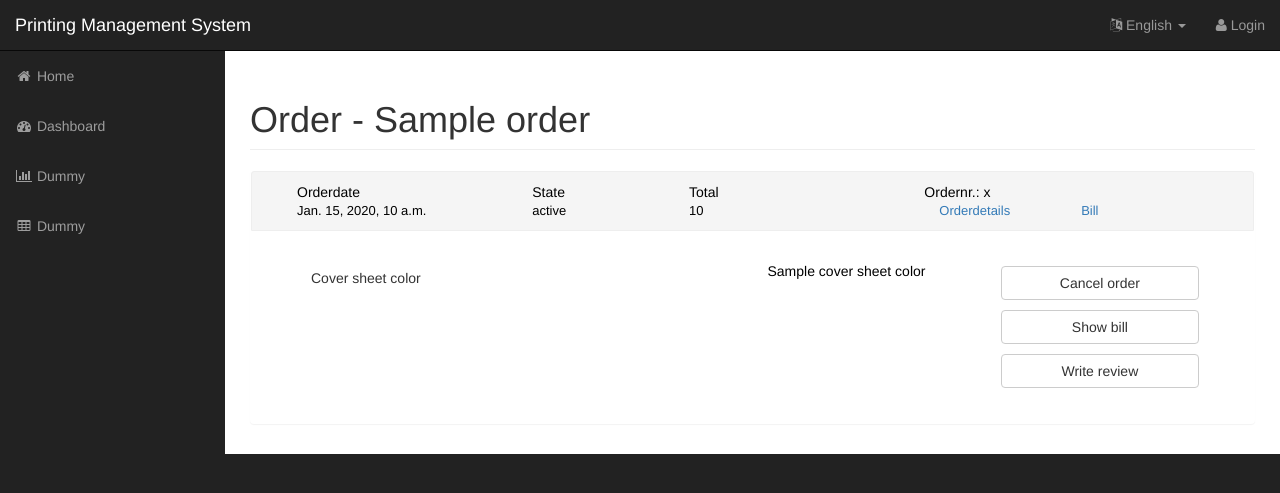
After one commit to anselm92/pms, a Django app: template pms/printing/templates/printing/order/order_overview.html in a window 1280 px wide. The commit adds this page. Shown: the top 493 px of the page. Run offline with Django 3.2, Linux system fonts and the light colour scheme; the template is opened without the code that fills it: most values are stand-ins (such as "Sample title", 1, 10 or a date in 2020); some libraries are stand-ins or nearby versions.

Commit message:
Refactor order views
Order views use base order view
UI improvements for order views

```diff
--- /dev/null
+++ b/pms/pms/static/css/theme.css
@@ -0,0 +1,15 @@
+.panel-heading {
+    background-color: #D0D0D0;
+}
+
+.panel-heading {
+
+    color: black;
+    background-color: #f5f5f5;
+    border: 1px solid #eeeeee;
+
+}
+.btn-fw {
+    margin: 5px;
+    width: 100%;
+}
--- a/pms/pms/templates/pms/base_generic.html
+++ b/pms/pms/templates/pms/base_generic.html
@@ -13,6 +13,7 @@
 
     <title>PMS - {% block title %}{% endblock %}</title>
     <link href="{% static "css/bootstrap.min.css" %}" rel="stylesheet">
+    <link href="{% static "css/theme.css" %}" rel="stylesheet">
     <link href="{% static "css/sb-admin.css" %}" rel="stylesheet">
     <link href="{% static "css/plugins/morris.css" %}" rel="stylesheet">
     <link href="{% static "font-awesome/css/font-awesome.min.css" %}" rel="stylesheet" type="text/css">
--- /dev/null
+++ b/pms/printing/templates/printing/order/order_overview.html
@@ -0,0 +1,63 @@
+{% extends "pms/base_generic.html" %}
+{% load i18n %}
+
+{% block title %}Order - {{ order.title }}{% endblock %}
+
+{% block page_title %}Order - {{ order.title }}{% endblock %}
+
+{% block content %}
+
+    <div class="row">
+    <div class="col-lg-12">
+
+        <div class="panel">
+            <div style="overflow: auto" class="panel-heading orders-overview">
+                <div style="overflow: auto" class="col-md-12">
+                    <div class="col-md-3 col-xs-3" style="text-align: left; ">
+                        {% trans 'Orderdate'%}
+                    </div>
+                    <div class="col-md-2 col-xs-2">
+                        {% trans 'State' %}
+                    </div>
+                    <div class="col-md-3 col-xs-3">
+                        {% trans 'Total' %}
+                    </div>
+                    <div class="col-md-4 col-xs-4">
+                        {% trans 'Ordernr.' %}: {{ order.order_hash }}
+                    </div>
+                </div>
+                <div style="overflow: auto; font-size: small" class="col-md-12">
+                    <div class="col-md-3 col-xs-3" style="text-align: left">
+
+                       {{ order.create_date }}
+
+                    </div>
+                    <div class="col-md-2  col-xs-2">
+
+                        {{ order.status}}
+
+                    </div>
+                    <div class="col-md-3  col-xs-3">
+                        {{ order.total }}
+                    </div>
+                    <div class="col-md-4  col-xs-4">
+                        <div class="col-md-6">
+                            <a href="#">{% trans 'Orderdetails' %}</a>
+
+                        </div>
+                        <div class="col-md-6">
+                            <a href="#">{% trans 'Bill' %}</a>
+                        </div>
+                    </div>
+                </div>
+            </div>
+            <div class="panel-body">
+                {% if order.scriptorder %}
+                    {% include 'order/order_overview_script.html' %}
+                {% elif order.customorder2d %}
+                    {% include 'order/order_overview_custom.html' %}
+                {% endif %}
+            </div>
+        </div>
+    </div>
+{% endblock %}
--- a/pms/printing_2d/forms.py
+++ b/pms/printing_2d/forms.py
@@ -15,4 +15,5 @@ class ScriptOrderForm(OrderBaseForm):
 class CustomOrder2dForm(OrderBaseForm):
     class Meta(OrderBaseForm.Meta):
         model = CustomOrder2d
-        fields = OrderBaseForm.Meta.fields + ['cost_center','sided_printing', 'chromatic_printing', 'post_processing', 'material']
+        fields = OrderBaseForm.Meta.fields + ['cost_center', 'sided_printing', 'chromatic_printing', 'post_processing',
+                                              'material']
--- /dev/null
+++ b/pms/printing_2d/templates/order/order_overview_script.html
@@ -0,0 +1,25 @@
+{% load i18n %}
+
+<div class="panel-body">
+    <div class="col-sm-12">
+        <div class="col-sm-9">
+            <div class="row">
+
+                <div class="col-sm-8 col-xs-8">
+                    <h5 class="nomargin">{% trans 'Cover sheet color' %}</h5>
+                </div>
+                <div class="col-sm-4 hidden-xs" style="color: #{{ order.scriptorder.cover_sheet_color.color_code }}">
+                    {{ order.scriptorder.cover_sheet_color.name }}
+                </div>
+            </div>
+
+
+        </div>
+        <div class="col-sm-3">
+            <a href="/shop/myaccount/orders/keYcSabHBc5z/c_order/" class="btn btn-fw btn-default">Cancel order</a>
+            <a href="/shop/myaccount/orders/keYcSabHBc5z/s_bill/" class="btn btn-fw btn-default">Show bill</a>
+            <a href="/shop/myaccount/orders/keYcSabHBc5z/w_review" class="btn btn-fw btn-default">Write review</a>
+        </div>
+    </div>
+
+</div>
--- a/pms/printing_2d/urls.py
+++ b/pms/printing_2d/urls.py
@@ -1,5 +1,4 @@
 from django.conf.urls import url
-from django.urls import reverse
 
 from .views import *
 
@@ -9,5 +8,4 @@ urlpatterns = [
     url(r'^$', HomeView.as_view(), name="home"),
     url(r'^order/script$', ScriptOrderView.as_view(), name="script"),
     url(r'^order/custom$', CustomOrder2dView.as_view(), name="custom"),
-    url(r'^order/(?P<order_hash>[\S0-9_.-\\s\- ]*)', OrderView.as_view(), name="overview"),
 ]
```
Also changed, not shown: pms/printing/urls.py (+4 -4 lines), pms/printing/views.py (+28 -4 lines), pms/printing_2d/templates/order/order_custom.html (added, +25 -0 lines), pms/printing_2d/templates/order/order_overview_custom.html (added, +62 -0 lines), pms/printing_2d/templates/order/order_script.html (added, +29 -0 lines), pms/printing_2d/templates/order_custom.html (deleted, +0 -29 lines), pms/printing_2d/templates/order_overview.html (deleted, +0 -20 lines), pms/printing_2d/templates/order_script.html (deleted, +0 -32 lines), pms/printing_2d/views.py (+7 -28 lines), pms/printing/templates/printing/general/dashboard.html (renamed from pms/printing/templates/printing/dashboard.html), pms/printing/templates/printing/general/home.html (renamed from pms/printing/templates/printing/home.html), pms/printing/templates/printing/general/login.html (renamed from pms/printing/templates/printing/login.html), pms/printing/templates/printing/general/logout.html (renamed from pms/printing/templates/printing/logout.html), pms/printing_2d/templates/general/index.html (renamed from pms/printing_2d/templates/index.html).
